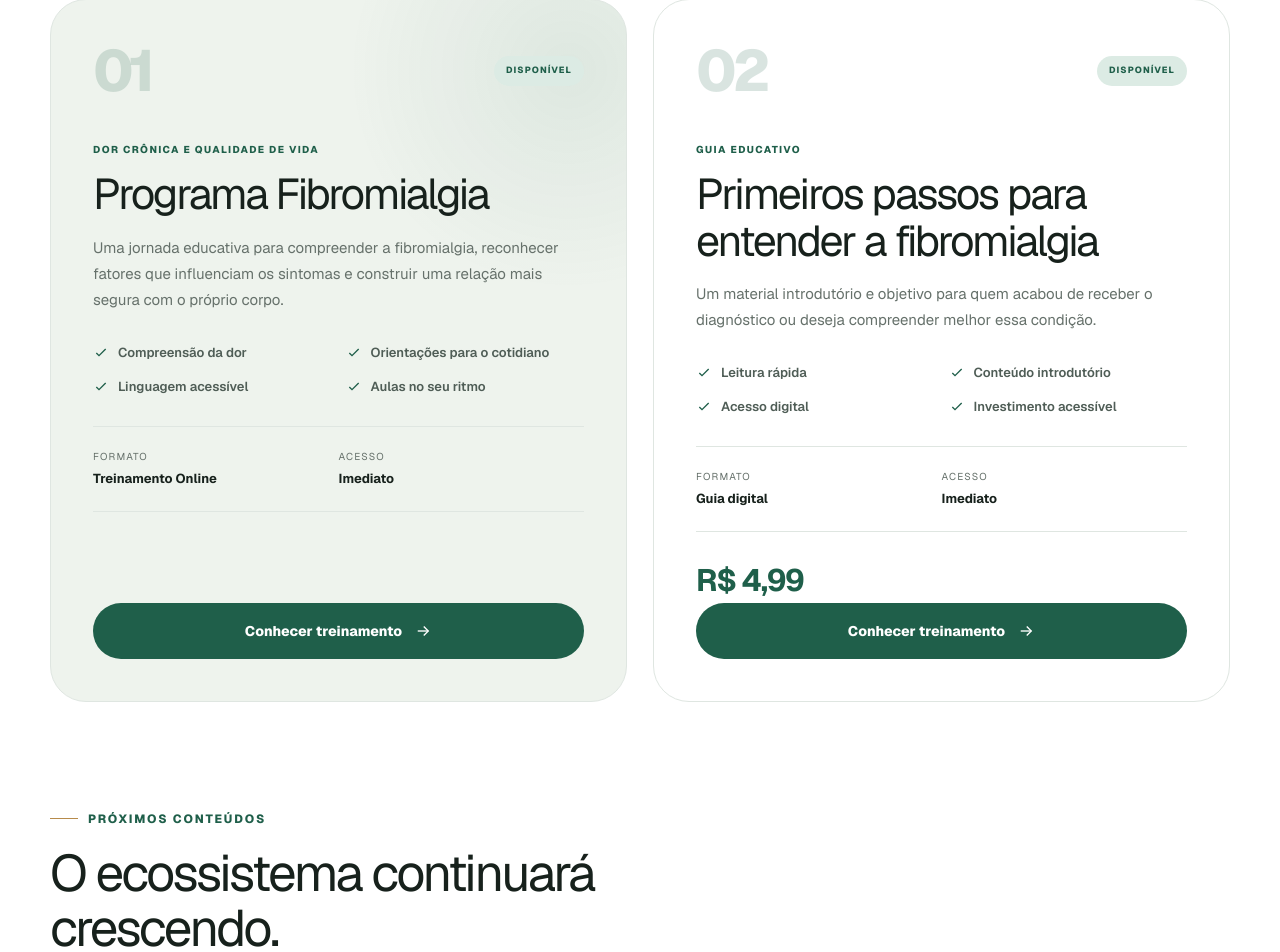
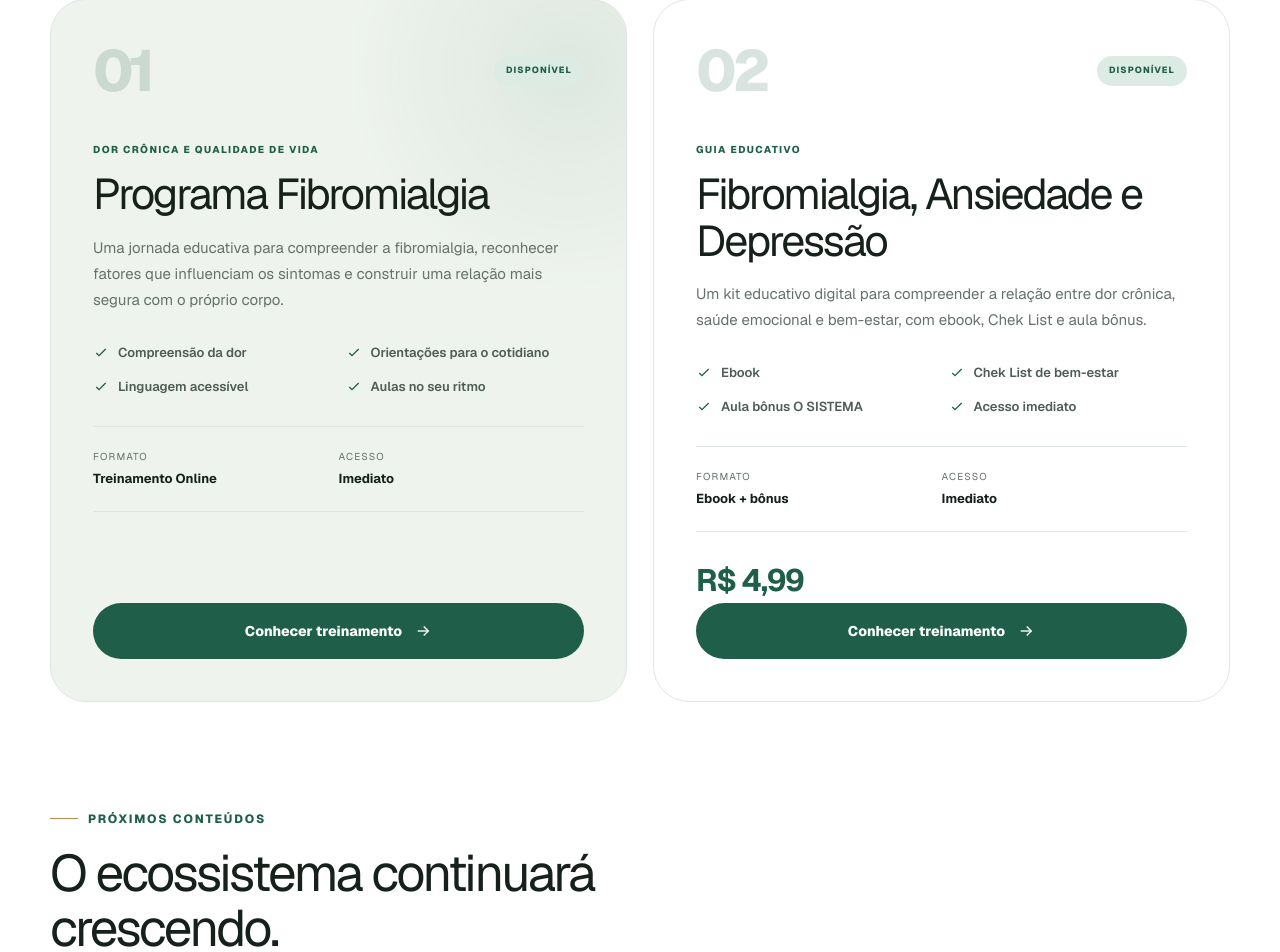
Before and after one commit to sampaiofrank2016-stack/drfrankeduardo, a Next.js app: page /treinamentos/pacientes in a window 1280 px wide. Shown: the part 1162-2114 px from the top of the page. Built offline with nearby package versions, Linux system fonts and the light colour scheme.

Commit message:
feat: adiciona guia educativo de fibromialgia

```diff
--- a/src/app/treinamentos/pacientes/page.tsx
+++ b/src/app/treinamentos/pacientes/page.tsx
@@ -29,19 +29,18 @@ const products: TrainingProduct[] = [
   },
   {
     category: "Guia educativo",
-    title: "Primeiros passos para entender a fibromialgia",
-    description:
-      "Um material introdutório e objetivo para quem acabou de receber o diagnóstico ou deseja compreender melhor essa condição.",
-    format: "Guia digital",
+    title: "Fibromialgia, Ansiedade e Depressão",
+    description: "Um kit educativo digital para compreender a relação entre dor crônica, saúde emocional e bem-estar, com ebook, Chek List e aula bônus.",
+    format: "Ebook + bônus",
     access: "Imediato",
     price: "R$ 4,99",
-    href: "/treinamentos/pacientes/guia-fibromialgia",
+    href: "/treinamentos/pacientes/fibromialgia/guia",
     status: "available",
     highlights: [
-      "Leitura rápida",
-      "Conteúdo introdutório",
-      "Acesso digital",
-      "Investimento acessível",
+    "Ebook",
+    "Chek List de bem-estar",
+    "Aula bônus O SISTEMA",
+    "Acesso imediato",
     ],
   },
   {
--- a/src/components/training-catalog-page.tsx
+++ b/src/components/training-catalog-page.tsx
@@ -12,6 +12,7 @@ export type TrainingProduct = {
   status: "available" | "soon";
   featured?: boolean;
   highlights: string[];
+  buttonLabel?: string;
 };
 
 type TrainingCatalogPageProps = {
@@ -273,7 +274,7 @@ export default function TrainingCatalogPage({
                   )}
 
                   <Link href={product.href} className="catalog-product-button">
-                    Conhecer treinamento
+                    {product.buttonLabel ?? "Conhecer treinamento"}
                     <ArrowIcon />
                   </Link>
                 </article>
@@ -336,10 +337,7 @@ export default function TrainingCatalogPage({
             <p>{finalDescription}</p>
 
             <div className="catalog-final-actions">
-              <Link
-                href={primaryActionHref}
-                className="button button-light"
-              >
+              <Link href={primaryActionHref} className="button button-light">
                 {primaryActionLabel}
               </Link>
 
@@ -392,6 +390,7 @@ export default function TrainingCatalogPage({
             <strong>Institucional</strong>
             <Link href="/sobre">Sobre</Link>
             <Link href="/contato">Contato</Link>
+
             <a
               href="https://www.youtube.com/@professorfisio"
               target="_blank"
```
